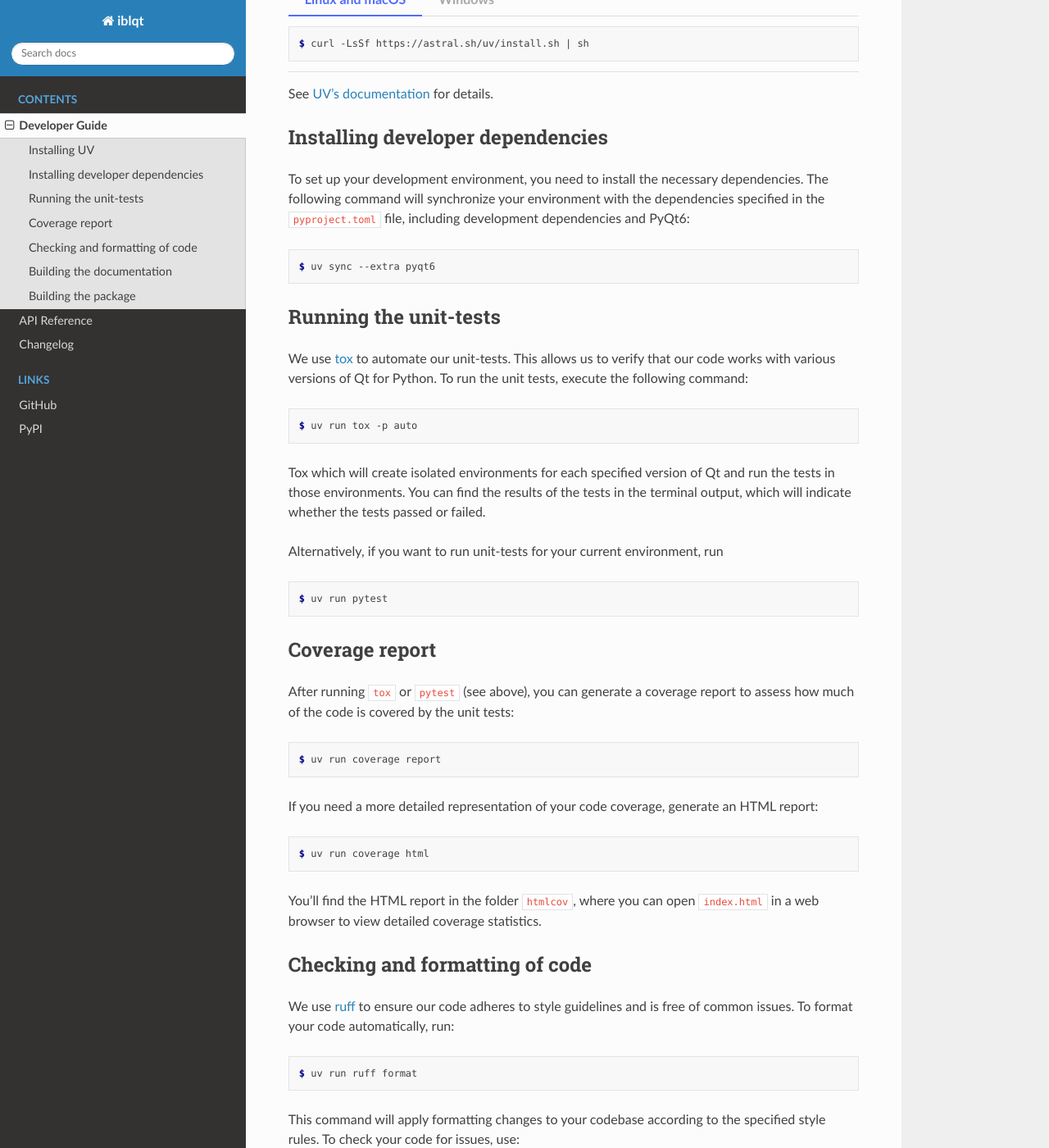
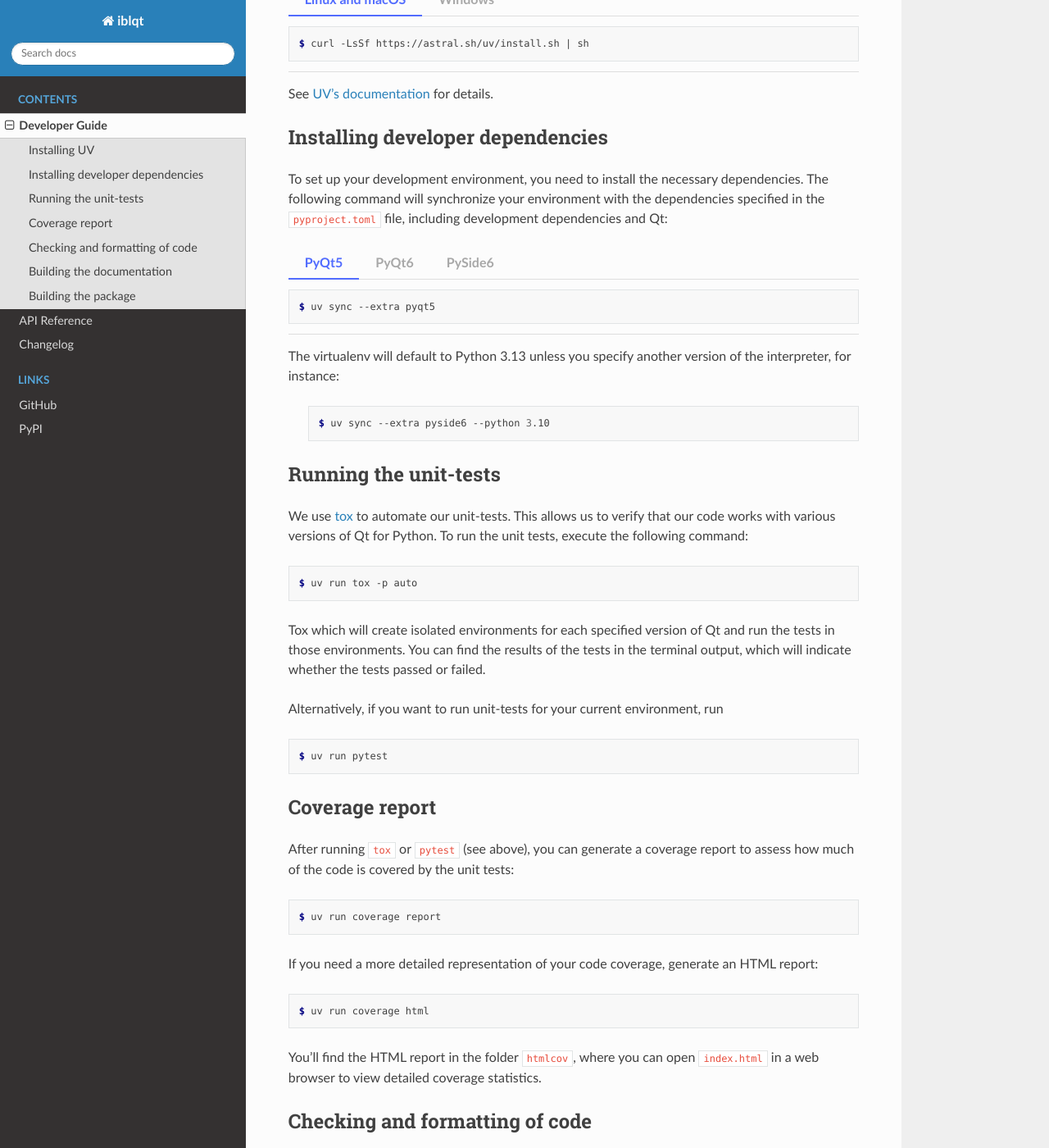
Before and after one commit to int-brain-lab/iblqt, a Sphinx documentation site: the page built from docs/source/dev_guide.rst, in a window 1280 px wide and 1400 px high, scrolled down 305 px. Shown: the whole window at 82% size. Built offline with Sphinx 7.4.7 and the Read the Docs theme 3.1.0, drawn with Linux system fonts in a browser that asks for light colours.

Commit message:
developer documentation

```diff
--- a/docs/source/conf.py
+++ b/docs/source/conf.py
@@ -25,6 +25,7 @@ extensions = [
     'sphinx.ext.autodoc',
     'sphinx.ext.autosummary',
     'sphinx.ext.viewcode',
+    'sphinx_copybutton',
     'sphinx_design',
     'sphinx_qt_documentation',
     'myst_parser',
@@ -83,3 +84,5 @@ napoleon_use_keyword = True
 napoleon_preprocess_types = True
 napoleon_type_aliases = None
 napoleon_attr_annotations = True
+
+copybutton_exclude = '.linenos, .gp'
--- a/docs/source/dev_guide.rst
+++ b/docs/source/dev_guide.rst
@@ -31,12 +31,34 @@ Installing developer dependencies
 To set up your development environment, you need to install the necessary
 dependencies. The following command will synchronize your environment with the
 dependencies specified in the ``pyproject.toml`` file, including development
-dependencies and PyQt6:
+dependencies and Qt:
 
-.. code-block:: console
+.. tab-set::
 
-   $ uv sync --extra pyqt6
+   .. tab-item:: PyQt5
 
+      .. code-block:: console
+
+         $ uv sync --extra pyqt5
+
+   .. tab-item:: PyQt6
+
+      .. code-block:: console
+
+         $ uv sync --extra pyqt6
+
+   .. tab-item:: PySide6
+
+      .. code-block:: console
+
+         $ uv sync --extra pyside6
+
+The virtualenv will default to Python 3.13 unless you specify another version of the
+interpreter, for instance:
+
+   .. code-block:: console
+
+      $ uv sync --extra pyside6 --python 3.10
 
 Running the unit-tests
 ----------------------
--- a/pyproject.toml
+++ b/pyproject.toml
@@ -53,6 +53,7 @@ doc = [
   "sphinx-qt-documentation>=0.4.1",
   "sphinx-rtd-theme>=2.0.0",
   "sphinx-design>=0.6.1",
+  "sphinx-copybutton>=0.5.2",
 ]
 lint = [
   "ruff>=0.9.2",
```
Also changed, not shown: 1 other file.
